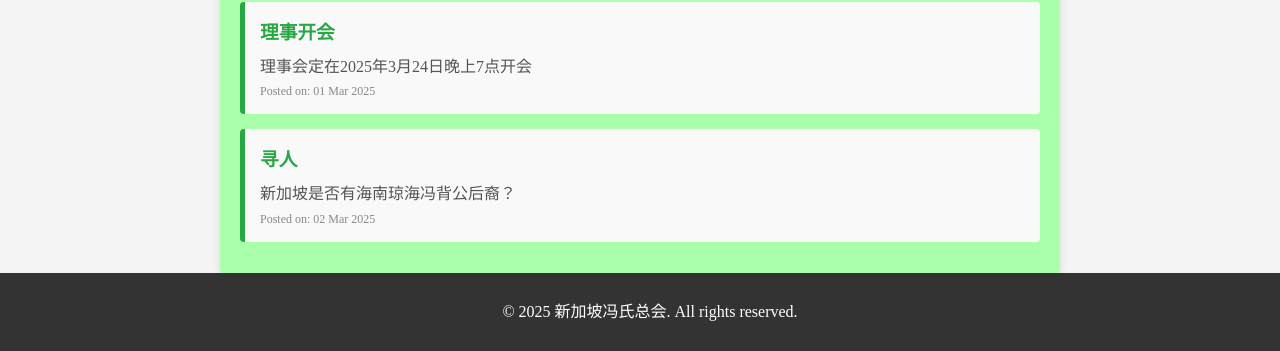
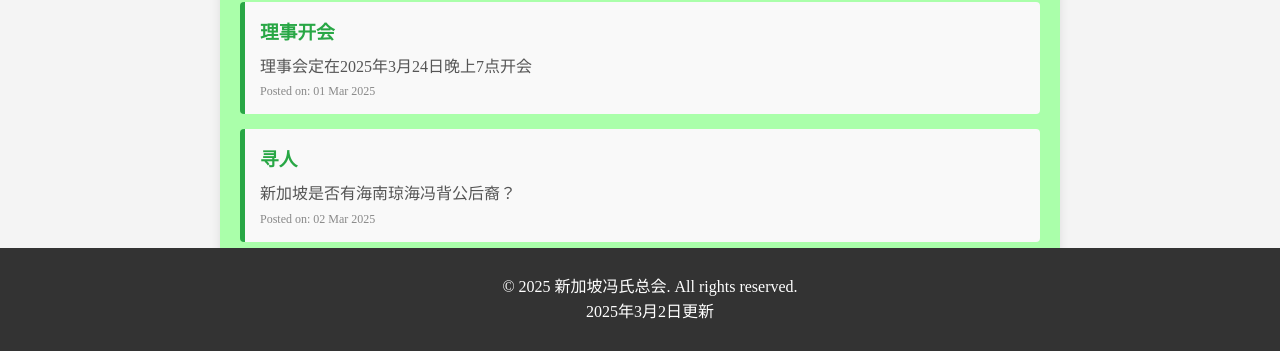
Before and after one commit to c2pang/FongClanSG, a plain HTML site: page index.html in a window 1280 px wide. Shown: the part 449-800 px from the top of the page. Drawn offline with Linux system fonts and the light colour scheme.

Commit message:
added refresh date

```diff
--- a/index.html
+++ b/index.html
@@ -50,7 +50,8 @@
   </div>
 
   <footer>
-    <p>&copy; 2025 新加坡冯氏总会. All rights reserved.</p>
+    <p>&copy; 2025 新加坡冯氏总会. All rights reserved.<br>
+    2025年3月2日更新</p>
   </footer>
 
 </body>
```
